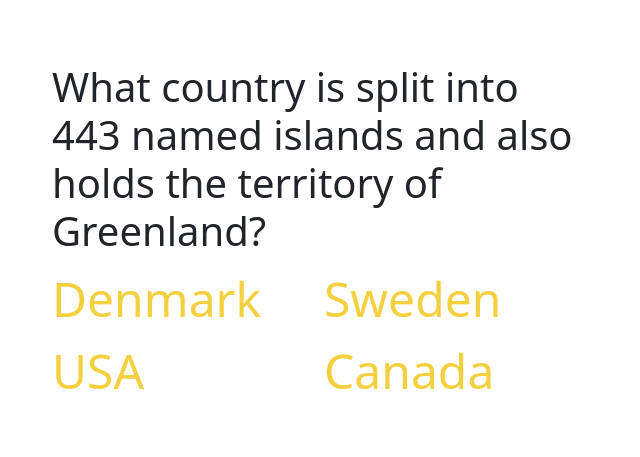
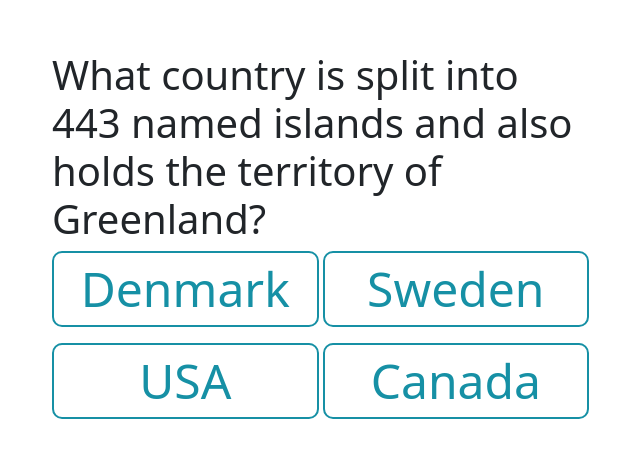
Before and after one commit to shazy89/questions, a React (Create React App) app: page / in a window 1280 px wide. Shown: the part 165-622 px from the top of the page, without its empty margins (316-956 px from the left). Built offline with nearby package versions, Linux system fonts and the light colour scheme.

Commit message:
styling to options

```diff
--- a/src/scss/components/container.scss
+++ b/src/scss/components/container.scss
@@ -26,7 +26,7 @@
     animation: move 3s ease-in-out;
   }
   &_options {
-    color: #f4d03f;
+    color: #1690a5;
     font-size: 0;
     line-height: 1.5;
     display: flex;
@@ -38,13 +38,22 @@
       font-size: 3rem;
       display: inline-block;
       animation: leftToRight 2s ease-in-out;
-      width: 50%;
+      width: 49%;
       opacity: 0;
+      border: 2px solid;
+      border-radius: 10px;
+      text-align: center;
+
       &:hover {
         transform: translate(2px, 2px);
       }
     }
-
+    span:nth-child(3),span:nth-child(4)  {
+      margin-top: 1rem;
+    }
+    span:nth-child(1),span:nth-child(3)  {
+        margin-right: 4px;
+      }
   }
 }
 
--- a/src/scss/components/questions.scss
+++ b/src/scss/components/questions.scss
@@ -12,3 +12,7 @@
     text-align: center;
    }
 }
+.disabled {
+    pointer-events: none;
+    opacity: .65;
+}
```
Also changed, not shown: src/components/answer-options.js (+2 -9 lines).
